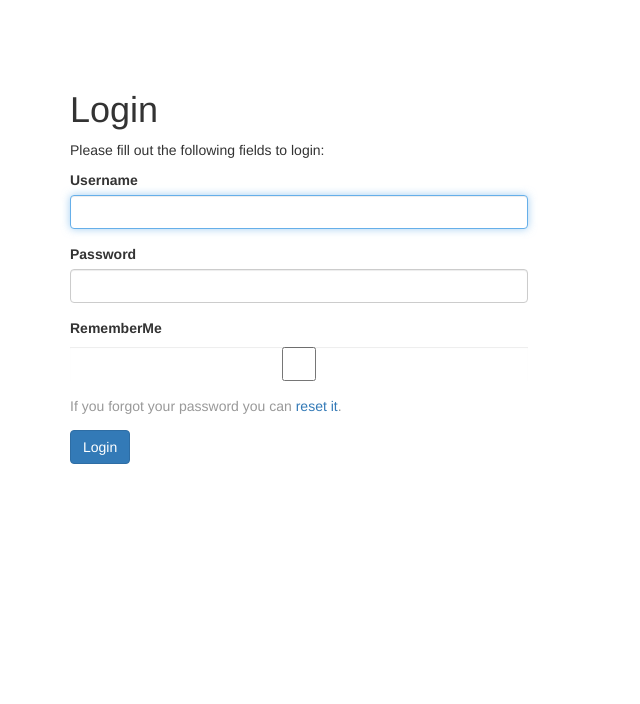
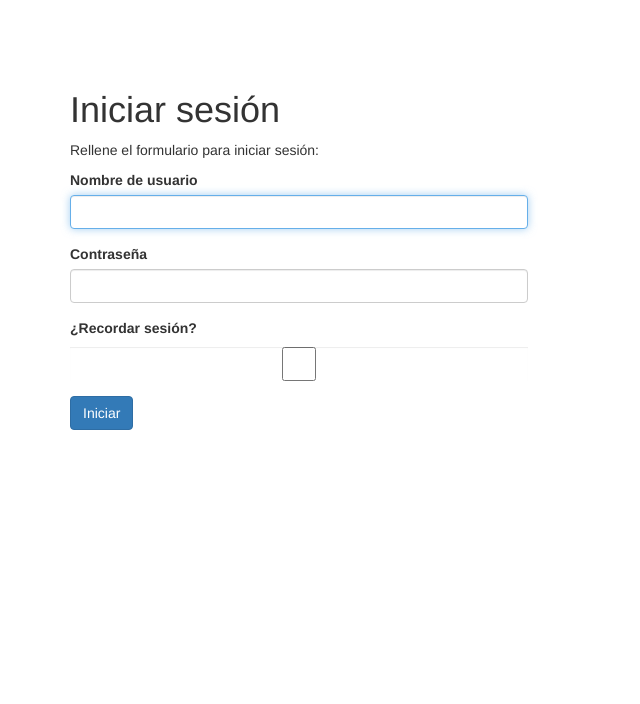
Before and after one commit to MvegaR/proyecto, a PHP site: template frontend/views/site/login.php in a window 1280 px wide. Shown: the top 704 px of the page, without its empty margins (0-640 px from the left). Run offline with PHP 8.4, Linux system fonts and the light colour scheme; the template is opened without the code that fills it: most values are stand-ins (such as "Sample title", 1, 10 or a date in 2020); form fields are guessed from the names that the template uses; data that the repository does not hold is empty; some libraries are stand-ins or nearby versions.

Commit message:
Español login

```diff
--- a/common/models/LoginForm.php
+++ b/common/models/LoginForm.php
@@ -43,7 +43,7 @@ class LoginForm extends Model
         if (!$this->hasErrors()) {
             $user = $this->getUser();
             if (!$user || !$user->validatePassword($this->password)) {
-                $this->addError($attribute, 'Incorrect username or password.');
+                $this->addError($attribute, 'Nombre de usuario o contraseña incorrectos.');
             }
         }
     }
--- a/frontend/views/site/login.php
+++ b/frontend/views/site/login.php
@@ -7,30 +7,31 @@
 use yii\helpers\Html;
 use yii\bootstrap\ActiveForm;
 
-$this->title = 'Login';
+$this->title = 'Iniciar sesión';
 $this->params['breadcrumbs'][] = $this->title;
 ?>
 <div class="site-login">
     <h1><?= Html::encode($this->title) ?></h1>
 
-    <p>Please fill out the following fields to login:</p>
+    <p>Rellene el formulario para iniciar sesión:</p>
 
     <div class="row">
         <div class="col-lg-5">
             <?php $form = ActiveForm::begin(['id' => 'login-form']); ?>
 
-                <?= $form->field($model, 'username')->textInput(['autofocus' => true]) ?>
+                <?= $form->field($model, 'username')->textInput(['autofocus' => true])->label("Nombre de usuario") ?>
 
-                <?= $form->field($model, 'password')->passwordInput() ?>
+                <?= $form->field($model, 'password')->passwordInput()->label("Contraseña") ?>
 
-                <?= $form->field($model, 'rememberMe')->checkbox() ?>
+                <?= $form->field($model, 'rememberMe')->checkbox()->label("¿Recordar sesión?") ?>
 
+                <!--
                 <div style="color:#999;margin:1em 0">
-                    If you forgot your password you can <?= Html::a('reset it', ['site/request-password-reset']) ?>.
-                </div>
+                    Si usted olvido la contraseña  //Html::a('reset it', ['site/request-password-reset']) .
+                </div> -->
 
                 <div class="form-group">
-                    <?= Html::submitButton('Login', ['class' => 'btn btn-primary', 'name' => 'login-button']) ?>
+                    <?= Html::submitButton('Iniciar', ['class' => 'btn btn-primary', 'name' => 'login-button']) ?>
                 </div>
 
             <?php ActiveForm::end(); ?>
```
